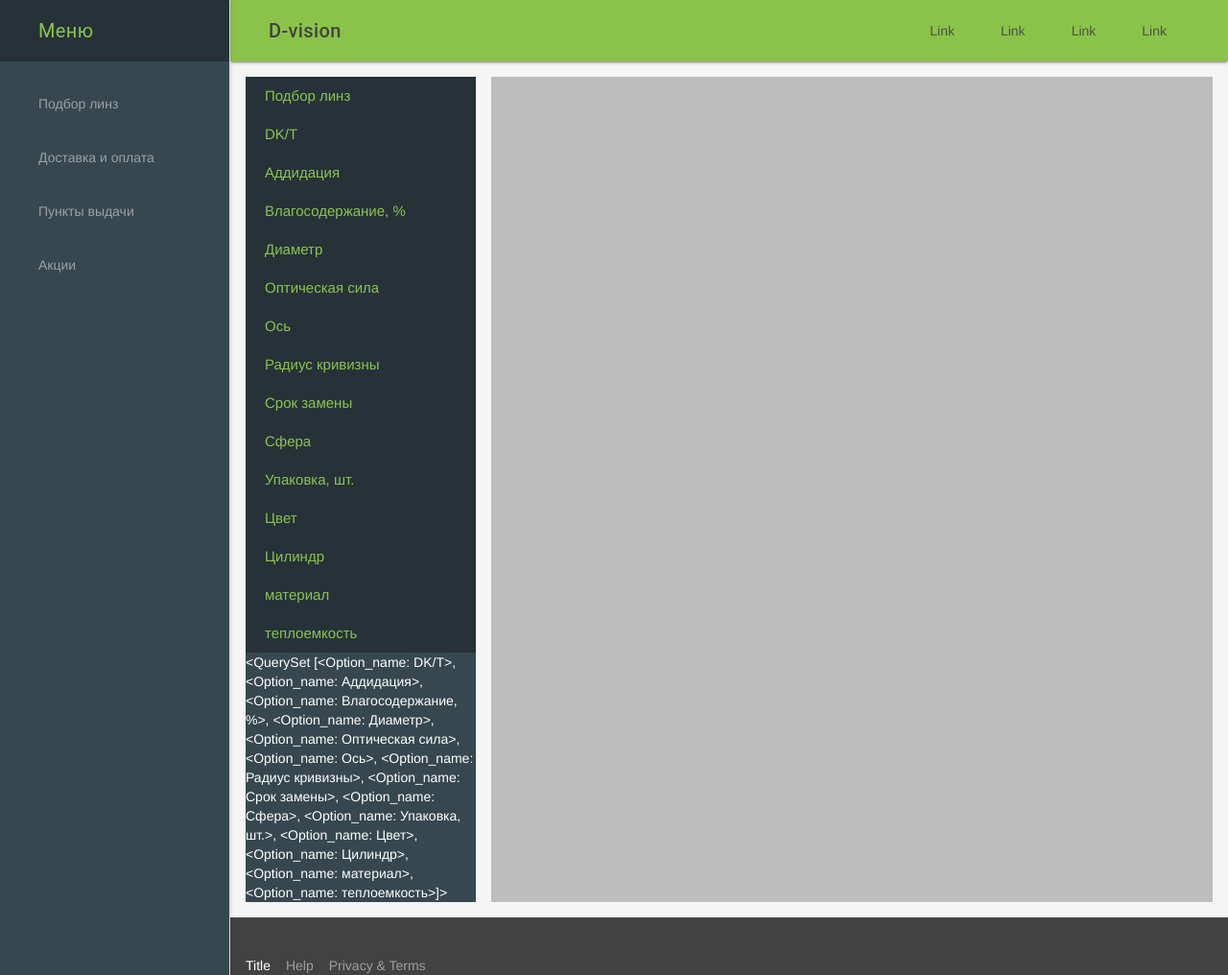
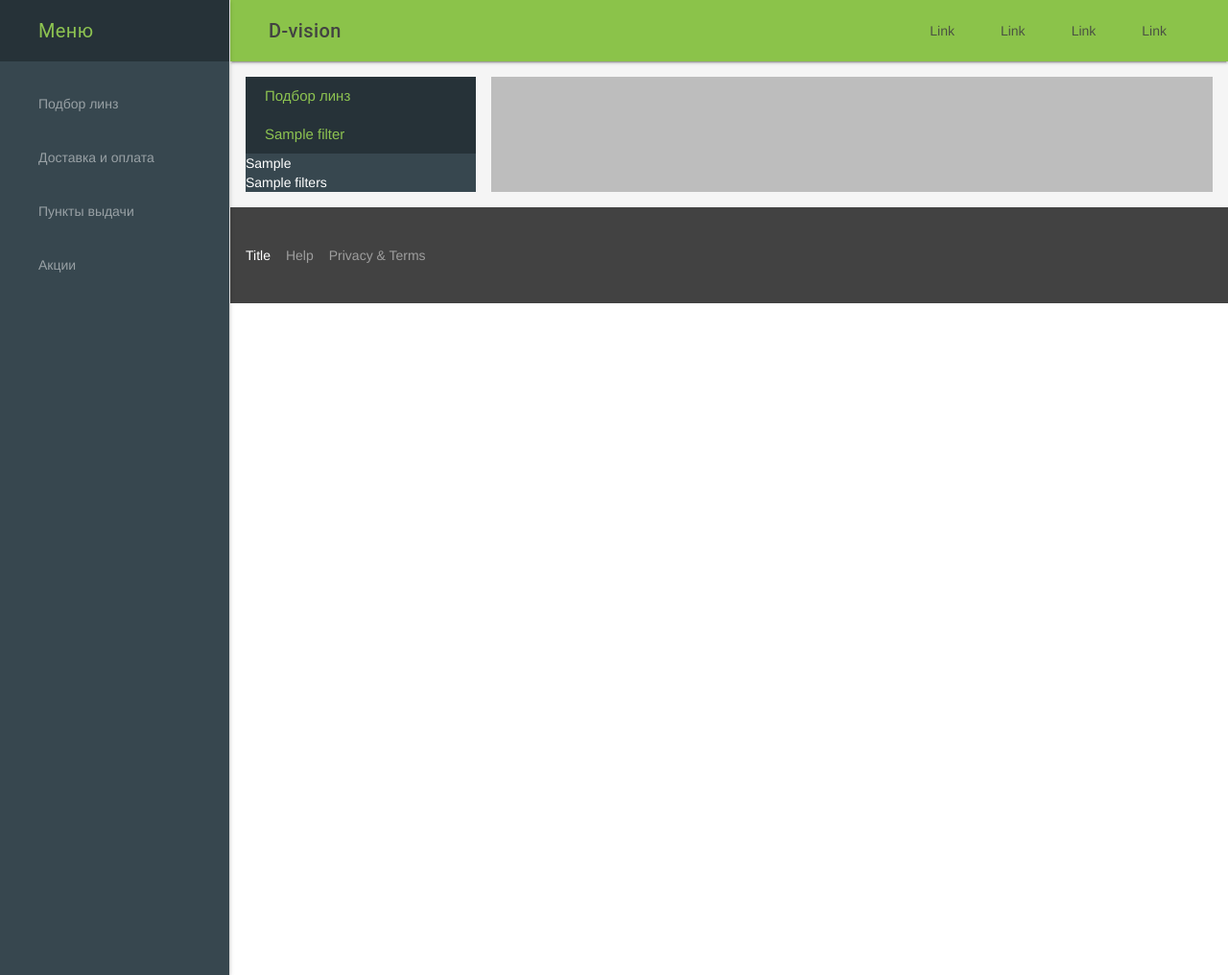
Before and after one commit to cMeIIIHo/market, a Django app: template catalog/templates/catalog/filter.html in a window 1280 px wide. Shown: the whole page at 96% size. Run offline with Django 3.2, Linux system fonts and the light colour scheme; data comes from the database, SQL or seed files in the repository; both versions use the stored data as it was after the commit; the template is opened without the code that fills it: values that come from a table or form of the project are taken from there, most other values are stand-ins (such as "Sample title", 1, 10 or a date in 2020).

Commit message:
filtering step 2. working bad

```diff
--- a/catalog/models.py
+++ b/catalog/models.py
@@ -16,6 +16,7 @@
 
 class Option_name(models.Model):
     name = models.CharField(max_length=100)
+    usage_in_filters = models.BooleanField(default=True)
 
     class Meta:
         ordering = ['name']
--- a/catalog/templates/catalog/filter.html
+++ b/catalog/templates/catalog/filter.html
@@ -25,10 +25,14 @@
             <div class="my-filter__title">
                 Подбор линз
             </div>
-            {% for filter in filters %}
+            {% for filter_name, filter_values in filters.items %}
             <div class="my-filter-block">
-                <div class="my-filter-block__title">{{filter.name}}</div>
-                <div class="my-filter-block__filters"></div>
+                <div class="my-filter-block__title">{{ filter_name }}</div>
+                <div class="my-filter-block__filters">
+                    {% for filter_value in filter_values %}
+                    <div>{{ filter_value }}</div>
+                    {% endfor %}
+                </div>
             </div>
             {% endfor %}
             {{filters}}
```
Also changed, not shown: catalog/views.py (+28 -3 lines), catalog/migrations/0013_option_name_usage_in_filters.py (added), db.sqlite3.
